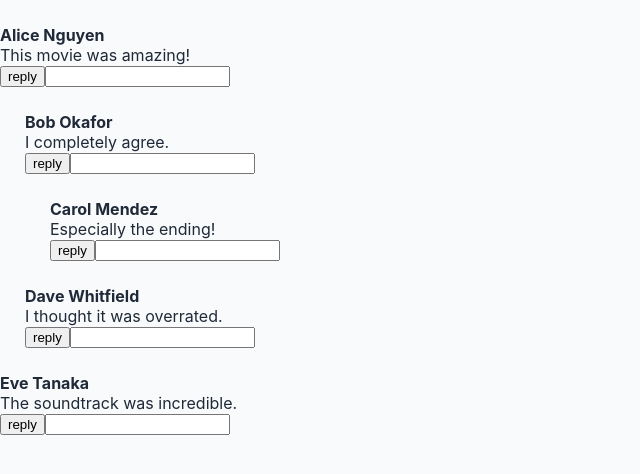
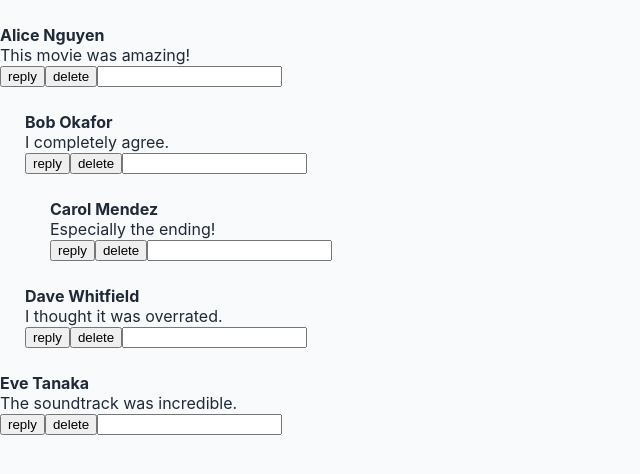
Before and after one commit to pugweather/js-internals-and-other-stuff, a React (Vite) app in the folder react-playground/: page / in a window 1280 px wide. Shown: the top 474 px of the page, without its empty margins (0-640 px from the left). Built offline with nearby package versions, Linux system fonts and the light colour scheme.

Commit message:
-fix inserting & deleting comments

```diff
--- a/react-playground/src/questions/nested-comments/CommentsSection.jsx
+++ b/react-playground/src/questions/nested-comments/CommentsSection.jsx
@@ -1,4 +1,4 @@
-import { useState, useRref } from "react"
+import { useState, useRef } from "react"
 import data from "./data.js"
 
 const INDENT_SPACING = 25
@@ -23,29 +23,40 @@ export function CommentsSection() {
 
         function insertNode(nodes, nodeId, text) {
             return nodes.map(currCmt => {
-                currCmt.id === nodeId ?
+                return currCmt.id === nodeId ?
                 {...currCmt, replies: [...currCmt.replies, newComment]}
-                : {...currCmt, replies: currCmt.replies.map(c => insertNode(nodes, c.id, text))}
+                : {...currCmt, replies: insertNode(currCmt.replies, nodeId, text)}
             })
         }
 
-        setComments(prev => {
-            return prev.map(currCmt =>
-                currCmt.id === comment.id ?
-                insertNode(comments, comment.id, text) :
-                currCmt.replies.map(c => insertNode(comments, comment.id, text)))
-        })
+        // setComments(prev => {
+        //     return prev.map(currCmt =>
+        //         currCmt.id === comment.id ?
+        //         insertNode(comments, comment.id, text) :
+        //         currCmt.replies.map(c => insertNode(comments, comment.id, text)))
+        // })
+
+        setComments(prev => insertNode(prev, comment.id, text))
+    }
+
+    function deleteComment(nodeId) {
+        setComments(prev => deleteNode(prev, nodeId))
+    }
+
+    function deleteNode(nodes, nodeId) {
+        return nodes.filter(n => n.id !== nodeId)
+                .map(n => ({...n, replies: deleteNode(n.replies, nodeId)}))
     }
 
     return (
         <div>
-            {comments.map(cmt => <CommentRow key={cmt.id} depth={0} comment={cmt} onReply={addReply}/>)}
+            {comments.map(cmt => <CommentRow key={cmt.id} depth={0} comment={cmt} onReply={addReply} onDelete={deleteComment} />)}
         </div>
     )
 
 }
 
-function CommentRow({ depth, comment, onReply }) {
+function CommentRow({ depth, comment, onReply, onDelete }) {
 
     const [hidden, setHidden] = useState(false)
     const [showReply, setShowReply] = useState(false)
@@ -62,10 +73,11 @@ function CommentRow({ depth, comment, onReply }) {
                 </div>
                 <div>
                     <button onClick={() => onReply(replyText, comment)}>reply</button>
+                    <button onClick={() => onDelete(comment.id)}>delete</button>
                     <input type="text" value={replyText} onChange={(e) => setReplyText(e.target.value)}/>
                 </div>
             </div>
-            {!hidden && comment.replies ? comment.replies.map(cmt => <CommentRow key={cmt.id} depth={depth + 1} comment={cmt}/>) : []}
+            {!hidden && comment.replies ? comment.replies.map(cmt => <CommentRow key={cmt.id} depth={depth + 1} comment={cmt} onReply={onReply} onDelete={onDelete} />) : []}
         </>
     )
 }
```
